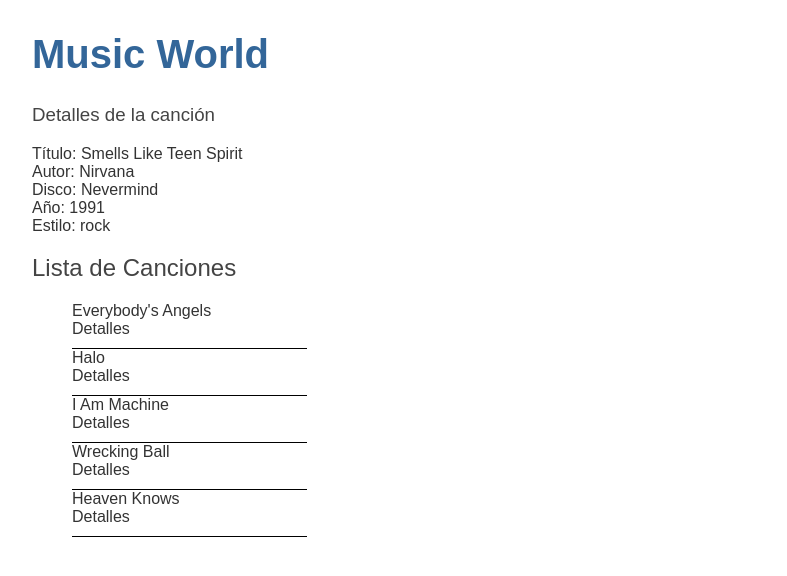
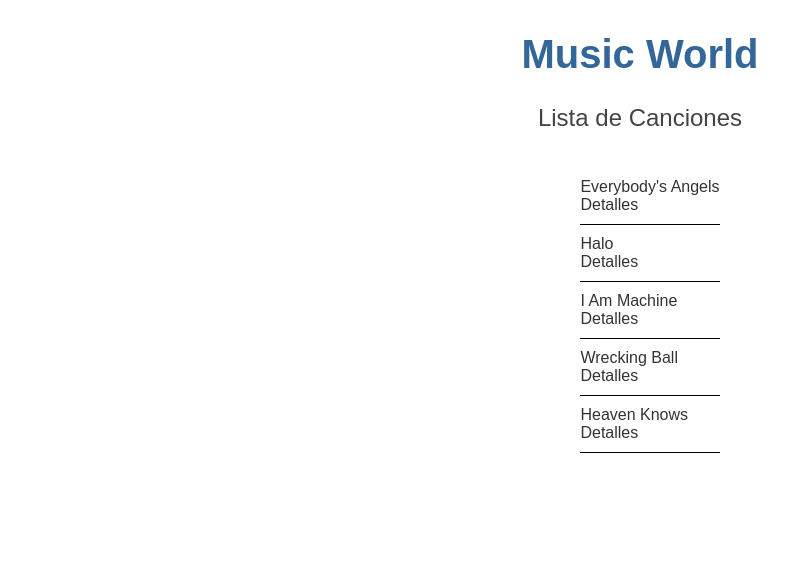
Before and after one commit to elenapeme/P10_Aplicacion_Front_End, an Angular app: page / in a window 1280 px wide. Shown: the top 576 px of the page, without its empty margins (0-787 px from the left). Built offline with nearby package versions, Linux system fonts and the light colour scheme.

Commit message:
added both components

```diff
--- a/src/app/app.component.css
+++ b/src/app/app.component.css
@@ -0,0 +1,4 @@
+h1 {
+    display: flex;
+    place-content: center;
+}
--- a/src/app/app.component.html
+++ b/src/app/app.component.html
@@ -1,4 +1,3 @@
 
 <h1>{{title}}</h1>
-<app-song></app-song>
 <app-landing-page></app-landing-page>
--- a/src/app/landing-page/landing-page.component.css
+++ b/src/app/landing-page/landing-page.component.css
@@ -1,5 +1,25 @@
 .padding-bottom {
     padding-bottom: 10px;
+    padding-top: 10px;
     border-bottom: 1px solid black;
-    width: 20%;
 }
+
+.container {
+    display: flex;
+    place-content: center;
+}
+
+#song-list {
+    padding-right: 20px;
+}
+
+#song-details {
+    border: 1px solid black;
+    border-radius: 25px;
+    padding: 20px;
+}
+
+#song-list-title{
+    display: flex;
+    place-content: center;
+}
--- a/src/app/landing-page/landing-page.component.html
+++ b/src/app/landing-page/landing-page.component.html
@@ -1,9 +1,18 @@
-<h2>Lista de Canciones</h2>
-<ul class="heroes">
-    <div *ngFor="let song of songs" class="padding-bottom" (click)="onSelect(song)">
-        <span class="badge">{{song.title}}</span>
-        <div>
-            <span>Detalles</span>
+<h2 id="song-list-title">Lista de Canciones</h2>
+<div class="container">
+    <div>
+    <ul id="song-list">
+        <div *ngFor="let song of songs" class="padding-bottom" (click)="onSelect(song)">
+            <span class="badge">{{song.title}}</span>
+            <div>
+                <span>Detalles</span>
+            </div>
         </div>
+        </ul>
     </div>
-</ul>
+
+    <div *ngIf="selectedSong" id="song-details">
+        <h2>Detalles de {{selectedSong.title | uppercase}}</h2>
+        <app-song></app-song>
+    </div>
+</div>
--- a/src/app/landing-page/landing-page.component.ts
+++ b/src/app/landing-page/landing-page.component.ts
@@ -1,6 +1,7 @@
 import { Component, OnInit } from '@angular/core';
 import { Song } from '../interfaces/song';
 import { SONGS } from '../mock-songs';
+import { SongComponent } from '../song/song.component'
 
 @Component({
   selector: 'app-landing-page',
```
